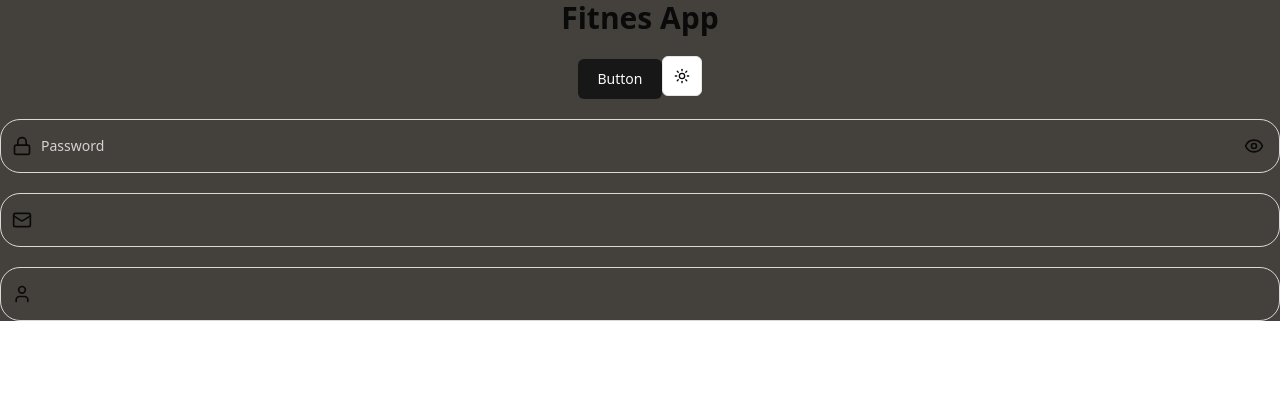
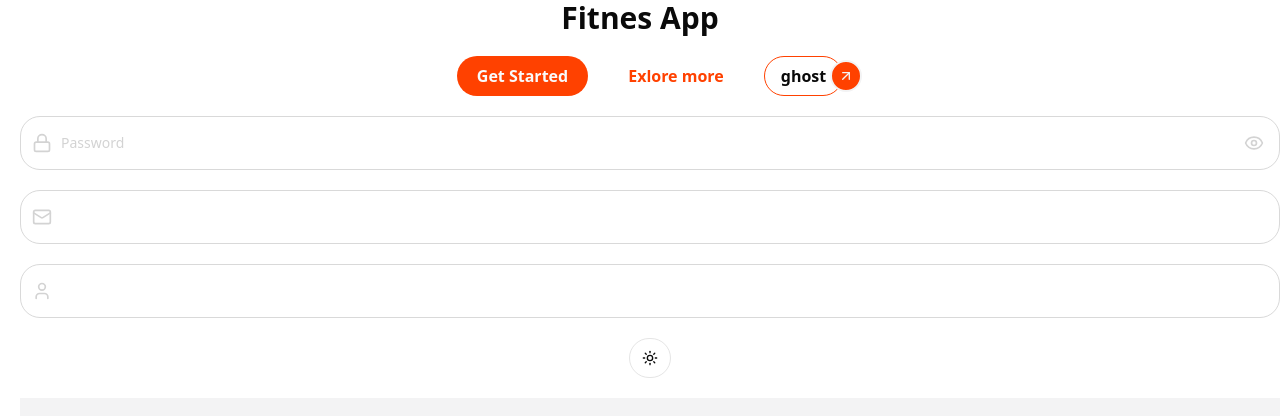
Before and after one commit to Mo7med3li/fitness-app, a React (Vite) app: page / in a window 1280 px wide. Shown: the top 416 px of the page. Built offline with nearby package versions, Linux system fonts and the light colour scheme.

Commit message:
feat(ui): update OTP input slot and add some button varients

```diff
--- a/src/app/home/page.tsx
+++ b/src/app/home/page.tsx
@@ -2,18 +2,45 @@ import { Input } from "@/components/ui/input";
 import { Button } from "../../components/ui/button";
 import { toast } from "sonner";
 import { ModeToggle } from "@/components/common/mode-toggle";
+import { ArrowUp } from "lucide-react";
+import {
+  InputOTP,
+  InputOTPGroup,
+  InputOTPSlot,
+} from "@/components/ui/input-otp";
 
 export default function HomePAge() {
   return (
-    <div className="container text-center space-y-5 bg-stone-700">
+    <div className="container text-center space-y-5 space-x-5">
       <h1 className="text-3xl font-bold">Fitnes App</h1>
       <Button className="px-5" onClick={() => toast.success("hello")}>
-        Button
+        Get Started
       </Button>
-      <ModeToggle />
+      <Button
+        variant={"link"}
+        className="px-5"
+        onClick={() => toast.success("hello")}
+      >
+        Exlore more
+      </Button>
+      <Button variant={"ghost"} icon={() => <ArrowUp />} className="p-4">
+        ghost
+      </Button>
+
       <Input type="password" placeholder="password" />
       <Input type="email" />
       <Input type="text" />
+      <ModeToggle />
+      <div className="p-6 bg-grayExtra flex items-center justify-center">
+        <InputOTP maxLength={6} type="number">
+          <InputOTPGroup>
+            <InputOTPSlot index={0} />
+            <InputOTPSlot index={1} />
+            <InputOTPSlot index={2} />
+            <InputOTPSlot index={3} />
+          </InputOTPGroup>
+        </InputOTP>
+      </div>
     </div>
   );
 }
--- a/src/components/ui/button.tsx
+++ b/src/components/ui/button.tsx
@@ -1,23 +1,25 @@
-import * as React from "react"
-import { Slot } from "@radix-ui/react-slot"
-import { cva, type VariantProps } from "class-variance-authority"
+import * as React from "react";
+import { Slot } from "@radix-ui/react-slot";
+import { cva, type VariantProps } from "class-variance-authority";
 
-import { cn } from "@/lib/utils"
+import { cn } from "@/lib/utils";
+import { LoaderCircle } from "lucide-react";
 
 const buttonVariants = cva(
-  "inline-flex items-center justify-center gap-2 whitespace-nowrap rounded-md text-sm font-medium ring-offset-background transition-colors focus-visible:outline-none focus-visible:ring-2 focus-visible:ring-ring focus-visible:ring-offset-2 disabled:pointer-events-none disabled:opacity-50 [&_svg]:pointer-events-none [&_svg]:size-4 [&_svg]:shrink-0",
+  "inline-flex relative py-2 px-5 items-center justify-center gap-2 whitespace-nowrap rounded-[20px] text-base font-bold ring-offset-background transition-colors focus-visible:outline-none focus-visible:ring-2 focus-visible:ring-ring focus-visible:ring-offset-2 disabled:pointer-events-none disabled:bg-grayLight [&_svg]:pointer-events-none [&_svg]:size-4 [&_svg]:shrink-0",
   {
     variants: {
       variant: {
-        default: "bg-primary text-primary-foreground hover:bg-primary/90",
+        default:
+          "bg-main text-primary-foreground hover:bg-main/80 dark:text-white",
         destructive:
           "bg-destructive text-destructive-foreground hover:bg-destructive/90",
         outline:
           "border border-input bg-background hover:bg-accent hover:text-accent-foreground",
         secondary:
           "bg-secondary text-secondary-foreground hover:bg-secondary/80",
-        ghost: "hover:bg-accent hover:text-accent-foreground",
-        link: "text-primary underline-offset-4 hover:underline",
+        ghost: "hover:bg-main hover:text-accent-foreground border border-main",
+        link: "text-primary underline-offset-4 hover:underline text-main",
       },
       size: {
         default: "h-10 px-4 py-2",
@@ -31,26 +33,51 @@ const buttonVariants = cva(
       size: "default",
     },
   }
-)
+);
 
 export interface ButtonProps
   extends React.ButtonHTMLAttributes<HTMLButtonElement>,
     VariantProps<typeof buttonVariants> {
-  asChild?: boolean
+  asChild?: boolean;
 }
 
-const Button = React.forwardRef<HTMLButtonElement, ButtonProps>(
-  ({ className, variant, size, asChild = false, ...props }, ref) => {
-    const Comp = asChild ? Slot : "button"
+const Button = React.forwardRef<
+  HTMLButtonElement,
+  ButtonProps & { icon?: () => React.ReactNode; spinner?: boolean }
+>(
+  (
+    { className, variant, size, icon, spinner, asChild = false, ...props },
+    ref
+  ) => {
+    const Comp = asChild ? Slot : "button";
+
+    const content = (
+      <>
+        {props.children}
+        {spinner ? (
+          <LoaderCircle className="mt-[2px] size-[20px] animate-spin-fast" />
+        ) : (
+          icon?.() && (
+            <div className="absolute bg-main rounded-full size-8 border-2 border-grayExtra text-grayExtra flex items-center justify-center -right-5 top-1/2 -translate-y-1/2 rotate-45">
+              {icon?.()}
+            </div>
+          )
+        )}
+      </>
+    );
+
     return (
       <Comp
         className={cn(buttonVariants({ variant, size, className }))}
         ref={ref}
         {...props}
-      />
-    )
+      >
+        {asChild ? props.children : content}
+      </Comp>
+    );
   }
-)
-Button.displayName = "Button"
+);
 
-export { Button, buttonVariants }
+Button.displayName = "Button";
+
+export { Button, buttonVariants };
--- a/src/components/ui/input-otp.tsx
+++ b/src/components/ui/input-otp.tsx
@@ -1,8 +1,8 @@
-import * as React from "react"
-import { OTPInput, OTPInputContext } from "input-otp"
-import { Dot } from "lucide-react"
+import * as React from "react";
+import { OTPInput, OTPInputContext } from "input-otp";
+import { Dot } from "lucide-react";
 
-import { cn } from "@/lib/utils"
+import { cn } from "@/lib/utils";
 
 const InputOTP = React.forwardRef<
   React.ElementRef<typeof OTPInput>,
@@ -17,30 +17,35 @@ const InputOTP = React.forwardRef<
     className={cn("disabled:cursor-not-allowed", className)}
     {...props}
   />
-))
-InputOTP.displayName = "InputOTP"
+));
+InputOTP.displayName = "InputOTP";
 
 const InputOTPGroup = React.forwardRef<
   React.ElementRef<"div">,
   React.ComponentPropsWithoutRef<"div">
 >(({ className, ...props }, ref) => (
-  <div ref={ref} className={cn("flex items-center", className)} {...props} />
-))
-InputOTPGroup.displayName = "InputOTPGroup"
-
+  <div
+    ref={ref}
+    className={cn("flex items-center gap-3", className)}
+    {...props}
+  />
+));
+InputOTPGroup.displayName = "InputOTPGroup";
 const InputOTPSlot = React.forwardRef<
   React.ElementRef<"div">,
   React.ComponentPropsWithoutRef<"div"> & { index: number }
 >(({ index, className, ...props }, ref) => {
-  const inputOTPContext = React.useContext(OTPInputContext)
-  const { char, hasFakeCaret, isActive } = inputOTPContext.slots[index]
+  const inputOTPContext = React.useContext(OTPInputContext);
+  const { char, hasFakeCaret, isActive } = inputOTPContext.slots[index];
 
   return (
     <div
       ref={ref}
       className={cn(
-        "relative flex h-10 w-10 items-center justify-center border-y border-r border-input text-sm transition-all first:rounded-l-md first:border-l last:rounded-r-md",
-        isActive && "z-10 ring-2 ring-ring ring-offset-background",
+        "relative flex h-14 w-14 items-center justify-center text-2xl font-bold transition-colors",
+        "border-b-2",
+        char ? "border-main text-main" : "border-white text-white",
+        isActive && "ring-0 border-main",
         className
       )}
       {...props}
@@ -48,13 +53,13 @@ const InputOTPSlot = React.forwardRef<
       {char}
       {hasFakeCaret && (
         <div className="pointer-events-none absolute inset-0 flex items-center justify-center">
-          <div className="h-4 w-px animate-caret-blink bg-foreground duration-1000" />
+          <div className="h-6 w-px animate-caret-blink bg-main" />
         </div>
       )}
     </div>
-  )
-})
-InputOTPSlot.displayName = "InputOTPSlot"
+  );
+});
+InputOTPSlot.displayName = "InputOTPSlot";
 
 const InputOTPSeparator = React.forwardRef<
   React.ElementRef<"div">,
@@ -63,7 +68,7 @@ const InputOTPSeparator = React.forwardRef<
   <div ref={ref} role="separator" {...props}>
     <Dot />
   </div>
-))
-InputOTPSeparator.displayName = "InputOTPSeparator"
+));
+InputOTPSeparator.displayName = "InputOTPSeparator";
 
-export { InputOTP, InputOTPGroup, InputOTPSlot, InputOTPSeparator }
+export { InputOTP, InputOTPGroup, InputOTPSlot, InputOTPSeparator };
--- a/src/components/ui/input.tsx
+++ b/src/components/ui/input.tsx
@@ -7,7 +7,7 @@ import * as React from "react";
 const baseClasses =
   "flex w-full bg-transparent rounded-[20px] border border-grayNeutral py-2 py-4 text-base text-grayLight shadow-xs transition-colors placeholder:text-sm placeholder:text-grayLight placeholder:capitalize hover:border-main focus-visible:border-main focus-visible:outline-none disabled:cursor-not-allowed disabled:border-gray-100 disabled:bg-gray-100 md:text-sm";
 const iconClassBasses =
-  "absolute top-1/2 z-50 size-5 -translate-y-1/2 cursor-pointer";
+  "absolute top-1/2 z-50 size-5 -translate-y-1/2 cursor-pointer text-grayLight";
 function Input({ className, type, ...props }: React.ComponentProps<"input">) {
   // state
   const [hide, setHide] = React.useState(true);
@@ -69,6 +69,8 @@ function Input({ className, type, ...props }: React.ComponentProps<"input">) {
       </div>
     );
   }
+
+  // Input type email
   if (type === "email") {
     return (
       <div className="relative">
--- a/tailwind.config.js
+++ b/tailwind.config.js
@@ -19,6 +19,7 @@ export default {
         main: "#ff4100",
         grayLight: "#D3D3D3",
         grayNeutral: "#D9D9D9",
+        grayExtra: "#F3F3F4",
         background: "hsl(var(--background))",
         foreground: "hsl(var(--foreground))",
         card: {
```
